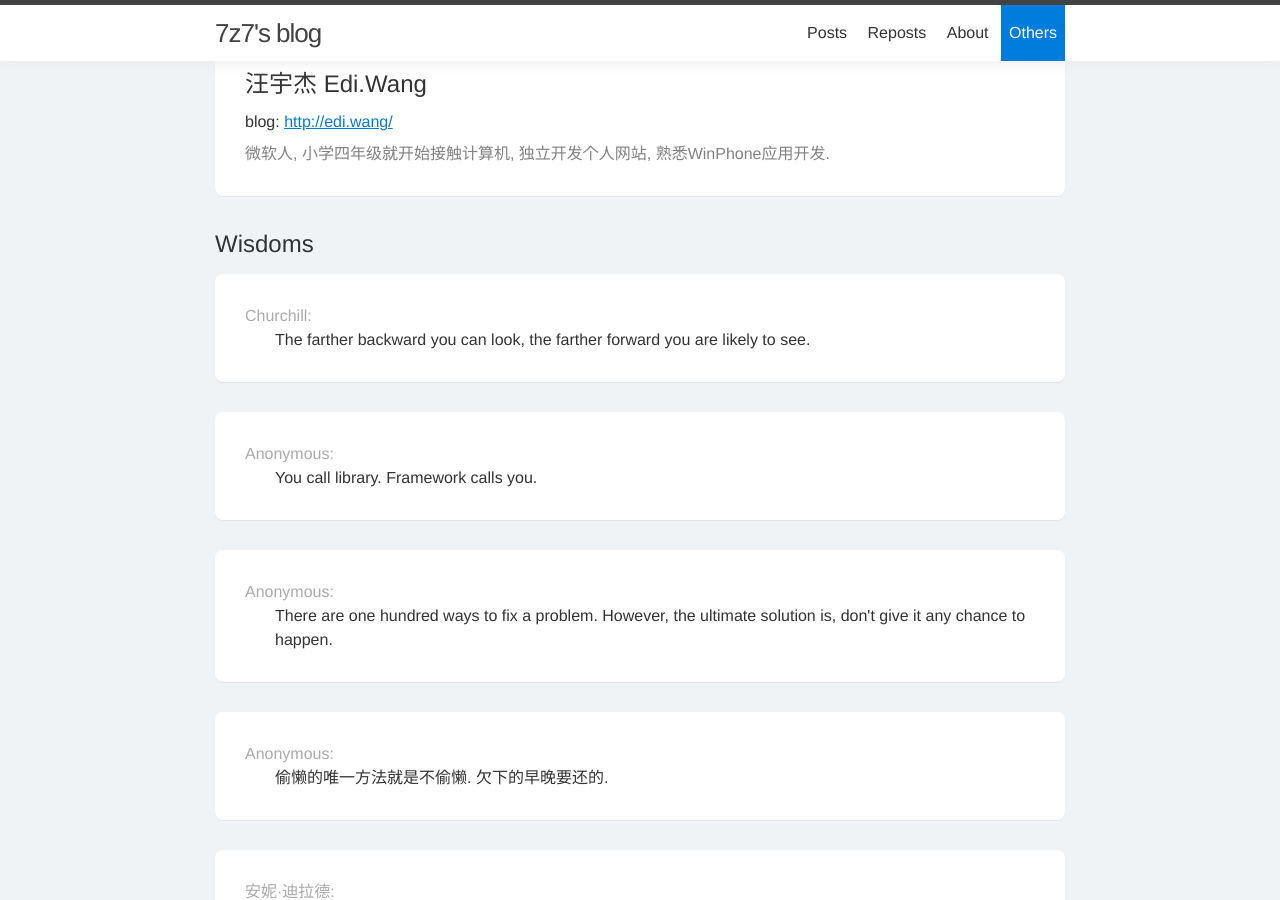
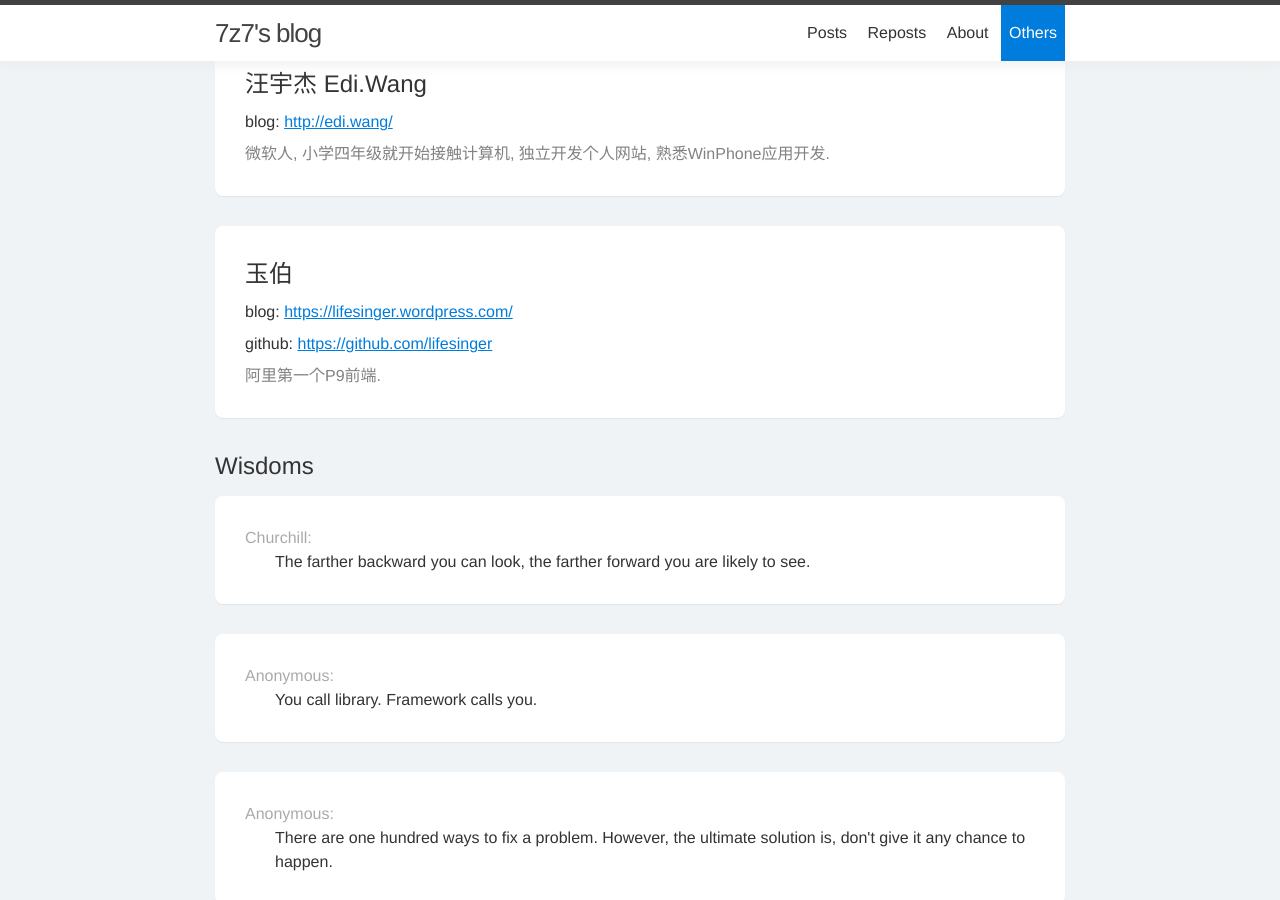
Before and after one commit to lzl124631x/lzl124631x.github.io, a Jekyll site: the page built from others.html, in a window 1280 px wide and 900 px high, scrolled down 1506 px. Built offline with Jekyll 4.4.1, drawn with Linux system fonts in a browser that asks for light colours.

Commit message:
added 玉伯 to talents.

```diff
--- a/_data/talents.yml
+++ b/_data/talents.yml
@@ -23,3 +23,7 @@
 - name: 汪宇杰 Edi.Wang
   blog: http://edi.wang/
   desc: "微软人, 小学四年级就开始接触计算机, 独立开发个人网站, 熟悉WinPhone应用开发."
+- name: 玉伯
+  blog: https://lifesinger.wordpress.com/
+  github: https://github.com/lifesinger
+  desc: 阿里第一个P9前端.
```
